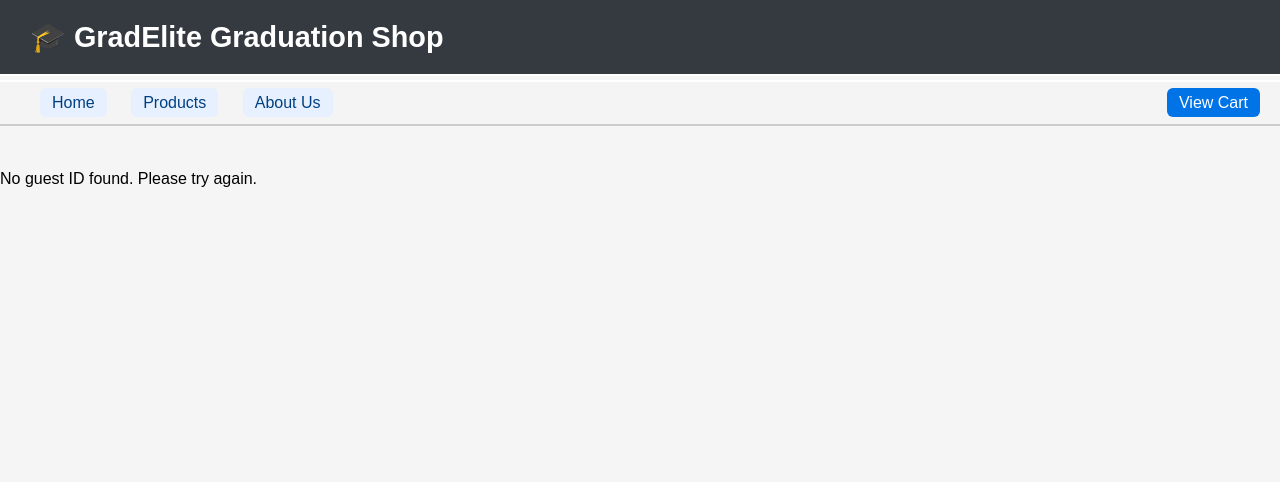
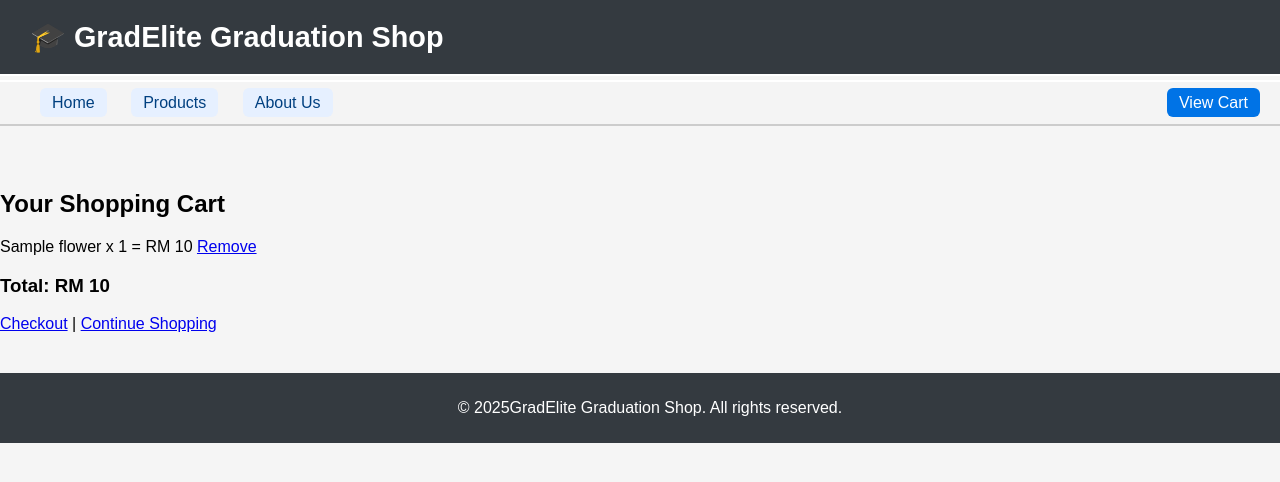
Before and after one commit to hj-820/Shop, a PHP site: the page made by cart.php in a window 1280 px wide. Shown: the top 482 px of the page. Run offline with PHP 8.4, Linux system fonts and the light colour scheme; tables that the repository leaves empty or names only in its code hold one stand-in row (values such as "Sample post").

Commit message:
Update cart.php

```diff
--- a/cart.php
+++ b/cart.php
@@ -1,42 +1,40 @@
 <?php include 'db.php'; ?>
 <?php include 'header.php'; ?>
+
 <?php
-
-// Ensure guest_id is correctly set in the session or cookies
+// Ensure guest_id is correctly set in the cookie
 $guest_id = $_COOKIE['guest_id'] ?? null;
 if (!$guest_id) {
-    echo "No guest ID found. Please try again.";
-    exit;
+    $guest_id = uniqid('guest_', true);
+    setcookie('guest_id', $guest_id, time() + (86400 * 30), "/"); // valid for 30 days
 }
 
+// Get product info from URL
+$action = $_GET['action'] ?? '';
+$product_id = $_GET['id'] ?? '';
+$product_type = $_GET['type'] ?? ''; // must pass ?type=flowers|bears|photos
+
 // Add product to cart
-if ($_GET['action'] == 'add') {
-    $id = $_GET['id'];
-
-    // Check if product already in guest cart
-    $stmt = $conn->prepare("SELECT * FROM guest_carts WHERE guest_id=? AND product_id=?");
-    $stmt->execute([$guest_id, $id]);
+if ($action === 'add' && $product_id && $product_type) {
+    $stmt = $conn->prepare("SELECT * FROM guest_carts WHERE guest_id=? AND product_id=? AND product_type=?");
+    $stmt->execute([$guest_id, $product_id, $product_type]);
 
     if ($stmt->rowCount() > 0) {
-        $conn->prepare("UPDATE guest_carts SET quantity = quantity + 1 WHERE guest_id=? AND product_id=?")
-             ->execute([$guest_id, $id]);
+        $conn->prepare("UPDATE guest_carts SET quantity = quantity + 1 WHERE guest_id=? AND product_id=? AND product_type=?")
+             ->execute([$guest_id, $product_id, $product_type]);
     } else {
-        $conn->prepare("INSERT INTO guest_carts (guest_id, product_id, quantity) VALUES (?, ?, 1)")
-             ->execute([$guest_id, $id]);
+        $conn->prepare("INSERT INTO guest_carts (guest_id, product_id, product_type, quantity) VALUES (?, ?, ?, 1)")
+             ->execute([$guest_id, $product_id, $product_type]);
     }
 }
 
 // Remove product from cart
-if ($_GET['action'] == 'remove') {
-    $id = $_GET['id'];
-    $conn->prepare("DELETE FROM guest_carts WHERE guest_id=? AND product_id=?")
-         ->execute([$guest_id, $id]);
+if ($action === 'remove' && $product_id && $product_type) {
+    $conn->prepare("DELETE FROM guest_carts WHERE guest_id=? AND product_id=? AND product_type=?")
+         ->execute([$guest_id, $product_id, $product_type]);
 }
 ?>
-<?php
-ini_set('display_errors', 1);
-error_reporting(E_ALL);
-?>
+
 <!DOCTYPE html>
 <html>
 <head>
@@ -44,41 +42,40 @@ error_reporting(E_ALL);
 </head>
 <body>
 <h2>Your Shopping Cart</h2>
+
 <?php
-// Fetch the items in the guest's cart
-$stmt = $conn->prepare("
-    SELECT p.*, gc.quantity
-    FROM guest_carts gc
-    JOIN products p ON gc.product_id = p.id
-    WHERE gc.guest_id = ?
-");
+$stmt = $conn->prepare("SELECT * FROM guest_carts WHERE guest_id = ?");
 $stmt->execute([$guest_id]);
-if ($stmt->rowCount() > 0) {
-    echo "Found items in cart."; // Debugging line
-    while ($item = $stmt->fetch(PDO::FETCH_ASSOC)) {
-        // Your code to display items
-    }
-} else {
-    echo "<p>Your cart is empty.</p>";
-}
-// Check if the cart has any items
-if ($stmt->rowCount() > 0) {
+$cartItems = $stmt->fetchAll(PDO::FETCH_ASSOC);
+
+if (count($cartItems) > 0) {
     $total = 0;
 
-    // Loop through each product in the cart
-    while ($item = $stmt->fetch(PDO::FETCH_ASSOC)) {
-        $sub = $item['price'] * $item['quantity'];
-        $total += $sub;
+    foreach ($cartItems as $item) {
+        $type = $item['product_type'];
+        $pid = $item['product_id'];
+        $qty = $item['quantity'];
 
-        // Display each product in the cart
-        echo "<p>{$item['name']} x {$item['quantity']} = RM $sub
-              <a href='cart.php?action=remove&id={$item['product_id']}'>Remove</a></p>";
+        // Dynamically fetch from the correct table
+        $productStmt = $conn->prepare("SELECT * FROM `$type` WHERE id = ?");
+        $productStmt->execute([$pid]);
+        $product = $productStmt->fetch(PDO::FETCH_ASSOC);
+
+        if ($product) {
+            $sub = $product['price'] * $qty;
+            $total += $sub;
+
+            echo "<p>{$product['name']} x $qty = RM $sub
+                  <a href='cart.php?action=remove&id=$pid&type=$type'>Remove</a></p>";
+        }
     }
+
     echo "<h3>Total: RM $total</h3>";
 } else {
     echo "<p>Your cart is empty.</p>";
 }
 ?>
+
 <a href="checkout.php">Checkout</a> | <a href="index.php">Continue Shopping</a>
 <?php include 'footer.php'; ?>
 </body>
```
